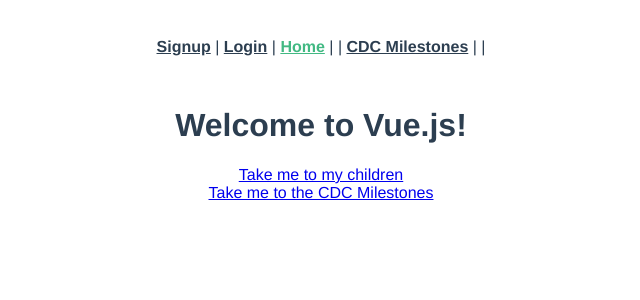
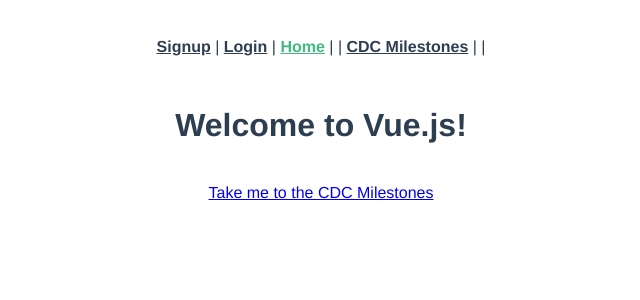
Before and after one commit to sdelorme/capstone_frontend, a Vue app: page / in a window 1280 px wide. Shown: the top 300 px of the page, without its empty margins (319-959 px from the left). Built offline with nearby package versions, Linux system fonts and the light colour scheme.

Commit message:
add dynamic if logged in to Home.vue

```diff
--- a/src/views/Home.vue
+++ b/src/views/Home.vue
@@ -1,7 +1,7 @@
 <template>
   <div class="home">
     <h1>{{ message }}</h1>
-    <router-link v-bind:to="`/children`">Take me to my children</router-link>
+    <router-link v-if="$parent.isLoggedIn()" v-bind:to="`/children`">Take me to my children</router-link>
     <br />
     <router-link v-bind:to="`/milestones`">Take me to the CDC Milestones</router-link>
   </div>
```
